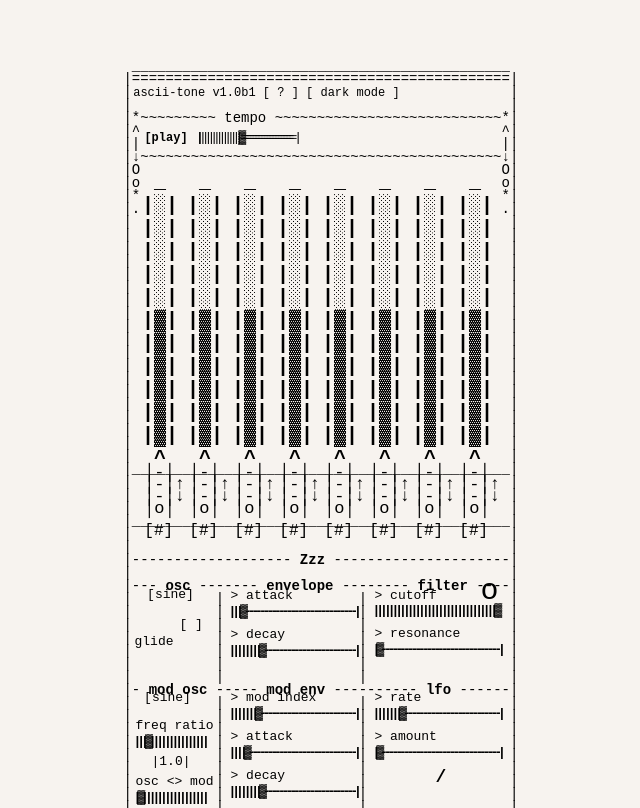
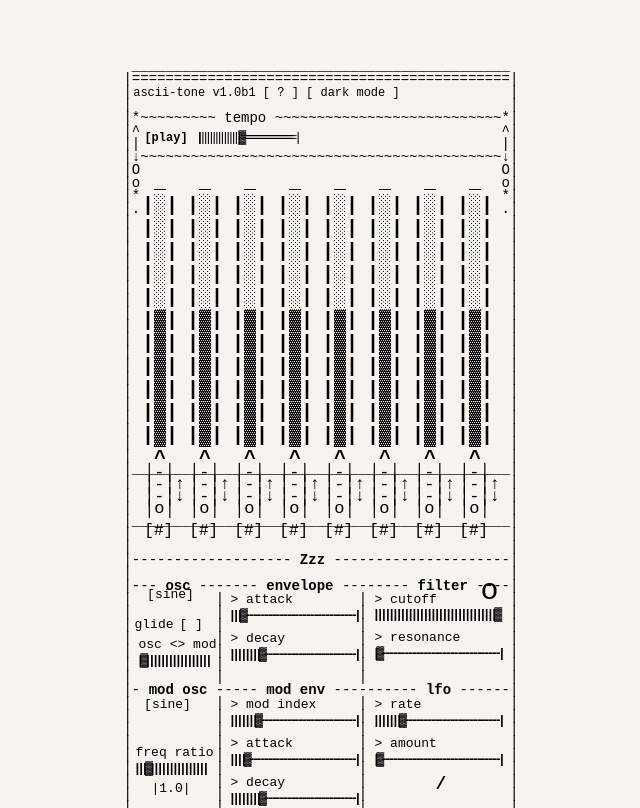
Before and after one commit to johndetora/asciitone, a plain HTML site: page index.html in a window 1280 px wide. Shown: the whole page, without its empty margins (319-959 px from the left). Drawn offline with Linux system fonts and the light colour scheme.

Commit message:
moved crossfader

```diff
--- a/asciitone.css
+++ b/asciitone.css
@@ -255,7 +255,8 @@ p {
 
 #crossfader-container {
     position: relative;
-    bottom: -6px;
+    bottom: 0px;
+    width: 100px;
 }
 #crossfader {
     position: absolute;
@@ -342,7 +343,6 @@ p {
 #param-swap {
     position: relative;
     font-size: 15px;
-    display: none;
 }
 
 @media all and (max-width: 600px) {
--- a/index.html
+++ b/index.html
@@ -315,8 +315,6 @@
             <div class="synth-control" id="oscillator-container-a">
                 <!-- <p class="group-label">Osc</p> -->
                 <br>
-
-
                 <pre id="ascii-osc-wave">[sine]</pre>
                 <div id="ascii-osc-wave-options">
 
@@ -330,7 +328,12 @@
                 <span class="label"> glide <input type="checkbox" id="glide">
                     <pre id="ascii-glide">[ ]</pre>
                 </span>
-
+                <div class="synth-control" id="crossfader-container">
+                    <p class="label">osc <> mod</p>
+                    <input type="range" class="mixer" id="crossfader" data-ascii="ascii-crossfader" min="0" max="1"
+                        value="0" step="0.01"><span id="ascii-crossfader"
+                        class="ascii-params">|▓|||||||||||||||||</span><br>
+                </div>
             </div>
             <div class="synth-control" id="envelope-container">
                 <!-- <p class="group-label">Envelope</p> -->
@@ -384,12 +387,7 @@
                     <option value="3">3</option>
                 </select> -->
                 <br><br>
-                <div class="synth-control" id="crossfader-container">
-                    <p class="label">osc <> mod</p>
-                    <input type="range" class="mixer" id="crossfader" data-ascii="ascii-crossfader" min="0" max="1"
-                        value="0" step="0.01"><span id="ascii-crossfader"
-                        class="ascii-params">|▓|||||||||||||||||</span><br>
-                </div>
+
             </div>
 
             <div class="synth-control" id="modulation-envelope">
```
